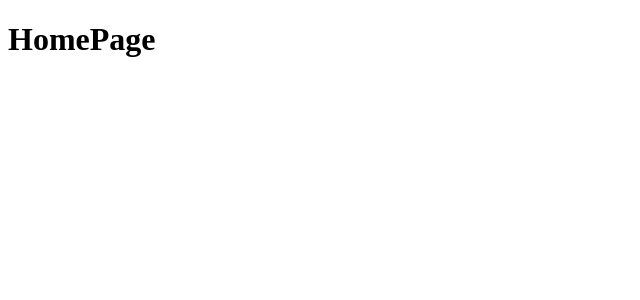
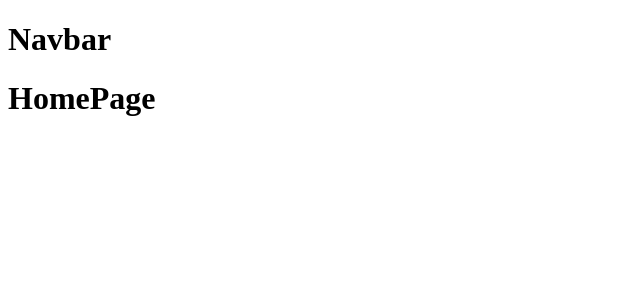
Before and after one commit to Robera16/Todo_App, a Next.js app: page / in a window 1280 px wide. Shown: the top 300 px of the page, without its empty margins (0-640 px from the left). Built offline with nearby package versions, Linux system fonts and the light colour scheme.

Commit message:
added navbar

```diff
--- /dev/null
+++ b/src/components/Navbar.js
@@ -0,0 +1,7 @@
+export default function Home() {
+    return (
+      <>
+        <h1>Navbar</h1>
+      </>
+    )
+  }
--- a/src/pages/index.js
+++ b/src/pages/index.js
@@ -1,13 +1,15 @@
-import Head from 'next/head'
-import Image from 'next/image'
-import { Inter } from 'next/font/google'
-import styles from '@/styles/Home.module.css'
+// import Head from 'next/head'
+// import Image from 'next/image'
+// import { Inter } from 'next/font/google'
+// import styles from '@/styles/Home.module.css'
+// const inter = Inter({ subsets: ['latin'] })
 
-const inter = Inter({ subsets: ['latin'] })
+import Navbar from '../components/Navbar'
 
 export default function Home() {
   return (
     <>
+      <Navbar />
       <h1> HomePage</h1>
     </>
   )
```
